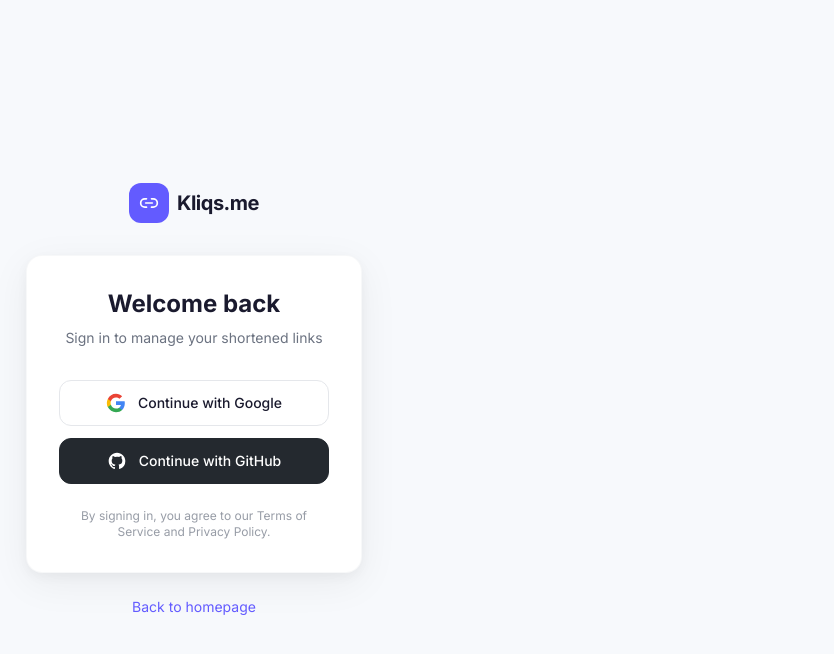
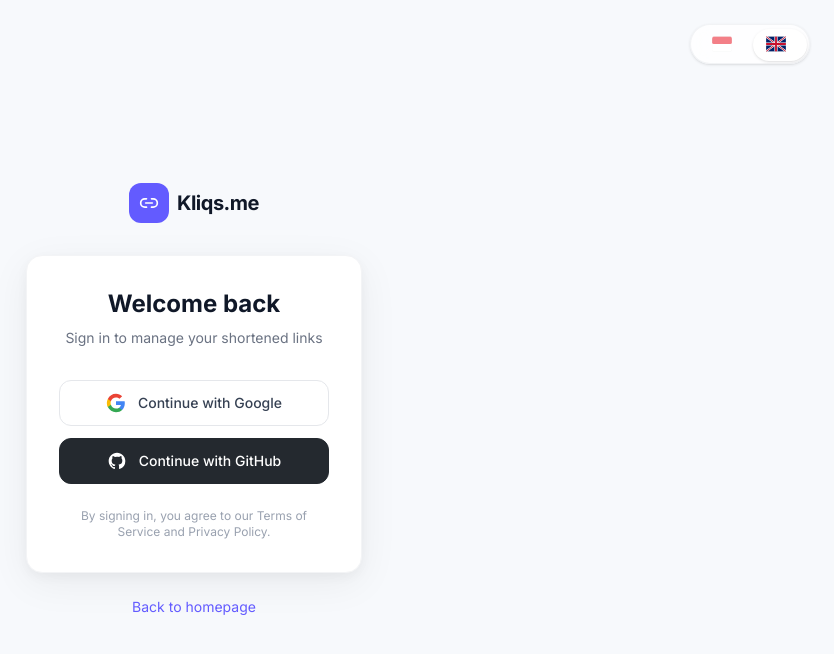
Before and after one commit to rvieshh/kliqs, a Next.js app: page /dash/login in a window 1280 px wide. Shown: the top 654 px of the page, without its empty margins (446-1280 px from the left). Built offline with nearby package versions, Linux system fonts and the light colour scheme; no server answers.

Commit message:
feat(auth): implement standalone geoip detection and floating language toggle for clean auth pages

```diff
--- a/src/app/dash/login/login-client.tsx
+++ b/src/app/dash/login/login-client.tsx
@@ -2,10 +2,13 @@
 
 import { signIn } from "next-auth/react";
 import { Link2 } from "lucide-react";
+import Image from "next/image";
+import { useRouter } from "next/navigation";
 
 // ─────────────────────────────────────────────────────────────────────────────
 // Login Client Component — OAuth Sign-In
-// Receives localized auth strings from the server component.
+// Receives localized auth strings + current locale from server component.
+// Includes a floating language toggle (top-right).
 // ─────────────────────────────────────────────────────────────────────────────
 
 interface AuthStrings {
@@ -17,26 +20,75 @@
   backToHome: string;
 }
 
-export function LoginClient({ auth }: { auth: AuthStrings }) {
+function AuthLanguageToggle({ locale }: { locale: "en" | "id" }) {
+  const router = useRouter();
+
+  function switchLocale(newLocale: "en" | "id") {
+    if (newLocale === locale) return;
+    document.cookie = `NEXT_LOCALE=${newLocale}; path=/; max-age=31536000; SameSite=Lax`;
+    router.refresh();
+  }
+
   return (
-    <main className="flex-1 flex flex-col items-center justify-center hero-gradient">
+    <div className="fixed top-6 right-6 z-50">
+      <div className="relative flex items-center bg-white/80 backdrop-blur-md border border-gray-200/50 rounded-full p-1 w-[120px] h-[40px] shadow-sm">
+        {/* Sliding pill background */}
+        <div
+          className={`absolute top-1 h-[32px] w-[54px] bg-white rounded-full shadow-sm transition-transform duration-300 ease-in-out ${
+            locale === "id" ? "translate-x-0" : "translate-x-[58px]"
+          }`}
+        />
+
+        {/* ID Flag Button */}
+        <button
+          onClick={() => switchLocale("id")}
+          className={`relative z-10 flex items-center justify-center w-[54px] h-[32px] rounded-full transition-opacity duration-200 cursor-pointer ${
+            locale === "id" ? "opacity-100" : "opacity-50 hover:opacity-75"
+          }`}
+          aria-label="Switch to Bahasa Indonesia"
+        >
+          <Image src="/id.svg" alt="ID" width={20} height={20} className="w-5 h-5 rounded-sm" />
+        </button>
+
+        {/* EN Flag Button */}
+        <button
+          onClick={() => switchLocale("en")}
+          className={`relative z-10 flex items-center justify-center w-[54px] h-[32px] rounded-full transition-opacity duration-200 cursor-pointer ${
+            locale === "en" ? "opacity-100" : "opacity-50 hover:opacity-75"
+          }`}
+          aria-label="Switch to English"
+        >
+          <Image src="/en.svg" alt="EN" width={20} height={20} className="w-5 h-5 rounded-sm" />
+        </button>
+      </div>
+    </div>
+  );
+}
+
+export function LoginClient({ auth, locale }: { auth: AuthStrings; locale: "en" | "id" }) {
+  return (
+    <>
+      {/* Floating Language Toggle */}
+      <AuthLanguageToggle locale={locale} />
+
+      <main className="min-h-screen flex flex-col items-center justify-center bg-[#f7f9fc]">
         <div className="w-full max-w-sm mx-auto px-6">
           {/* Brand */}
           <div className="flex items-center justify-center gap-2 mb-8">
-          <div className="w-10 h-10 rounded-xl bg-accent flex items-center justify-center">
+            <div className="w-10 h-10 rounded-xl bg-[#635bff] flex items-center justify-center">
               <Link2 className="w-5 h-5 text-white" />
             </div>
-          <span className="text-xl font-bold text-foreground tracking-tight">
+            <span className="text-xl font-bold text-gray-900 tracking-tight">
               Kliqs.me
             </span>
           </div>
 
           {/* Card */}
-        <div className="bg-card rounded-2xl p-8 card-shadow-lg border border-border/30">
-          <h1 className="text-2xl font-bold text-foreground text-center mb-2">
+          <div className="bg-white rounded-2xl p-8 shadow-[0_10px_40px_rgba(0,0,0,0.06),0_4px_12px_rgba(0,0,0,0.04)] border border-gray-100">
+            <h1 className="text-2xl font-bold text-gray-900 text-center mb-2">
               {auth.title}
             </h1>
-          <p className="text-sm text-muted text-center mb-8">
+            <p className="text-sm text-gray-500 text-center mb-8">
               {auth.subtitle}
             </p>
 
@@ -44,7 +96,7 @@
               {/* Google */}
               <button
                 onClick={() => signIn("google", { callbackUrl: "/dashboard" })}
-              className="w-full flex items-center justify-center gap-3 px-4 py-3 bg-white border border-border rounded-xl font-medium text-sm text-foreground hover:bg-gray-50 transition-colors cursor-pointer"
+                className="w-full flex items-center justify-center gap-3 px-4 py-3 bg-white border border-gray-200 rounded-xl font-medium text-sm text-gray-700 hover:bg-gray-50 transition-colors cursor-pointer"
               >
                 <svg className="w-5 h-5" viewBox="0 0 24 24">
                   <path
@@ -83,18 +135,19 @@
               </button>
             </div>
 
-          <p className="mt-6 text-xs text-center text-muted/70">
+            <p className="mt-6 text-xs text-center text-gray-400">
               {auth.termsDisclaimer}
             </p>
           </div>
 
           {/* Back link */}
-        <p className="mt-6 text-sm text-center text-muted">
-          <a href="/" className="text-accent hover:underline underline-offset-4">
+          <p className="mt-6 text-sm text-center text-gray-500">
+            <a href="https://home.kliqs.me" className="text-[#635bff] hover:underline underline-offset-4">
               {auth.backToHome}
             </a>
           </p>
         </div>
       </main>
+    </>
   );
 }
--- a/src/app/dash/login/page.tsx
+++ b/src/app/dash/login/page.tsx
@@ -1,17 +1,33 @@
-import { cookies } from "next/headers";
+import { cookies, headers } from "next/headers";
 import { getDictionary } from "@/lib/i18n";
 import type { Locale } from "@/lib/i18n";
 import { LoginClient } from "./login-client";
 
 // ─────────────────────────────────────────────────────────────────────────────
 // Login Page — Server Component
-// Reads NEXT_LOCALE cookie to determine language without changing the URL.
+// Standalone locale detection: cookie-first, then GeoIP fallback.
+// URL remains exactly /login (no [locale] routing).
 // ─────────────────────────────────────────────────────────────────────────────
 
 export default async function LoginPage() {
   const cookieStore = await cookies();
-  const locale = (cookieStore.get("NEXT_LOCALE")?.value || "en") as Locale;
+  const headersList = await headers();
+
+  // 1. Check explicit cookie preference
+  const localeCookie = cookieStore.get("NEXT_LOCALE")?.value;
+
+  // 2. GeoIP fallback from CDN headers
+  const country = headersList.get("cf-ipcountry") || headersList.get("x-vercel-ip-country") || "";
+
+  // 3. Priority: cookie > geoip > default 'en'
+  let locale: Locale = "en";
+  if (localeCookie === "id" || localeCookie === "en") {
+    locale = localeCookie;
+  } else if (country.toUpperCase() === "ID") {
+    locale = "id";
+  }
+
   const dict = getDictionary(locale);
 
-  return <LoginClient auth={dict.auth} />;
+  return <LoginClient auth={dict.auth} locale={locale} />;
 }
```
Lines whose indentation alone changed are shown as unchanged.
